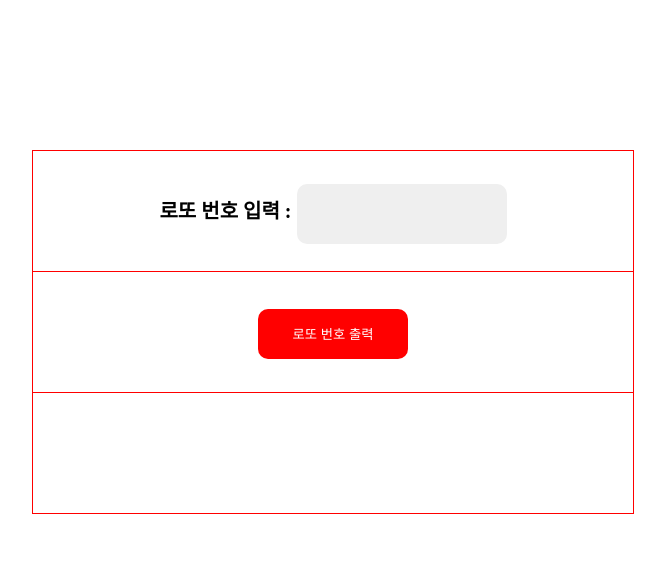
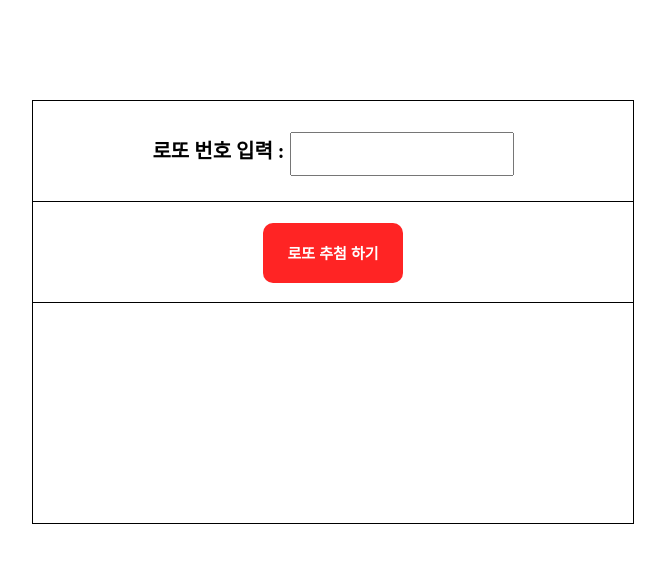
Before and after one commit to Korigin99/DW_501vOrigin, a PHP site: the page made by html/AM_class/homework/0916_game/로또.html in a window 1280 px wide. Shown: the top 563 px of the page, without its empty margins (307-972 px from the left). Run offline with PHP 8.4, Linux system fonts and the light colour scheme.

Commit message:
로또 수정

```diff
--- a/html/AM_class/homework/0916_game/로또.css
+++ b/html/AM_class/homework/0916_game/로또.css
@@ -1,62 +1,77 @@
+/* 로또2.css */
+
 body{
     margin: 0;
     padding: 0;
     box-sizing: border-box;
+    font-size: 20px;
+    font-weight: 700;
 }
 
 #mask{
     width: 600px;
     height: auto;
-    border: 1px solid #FF0000;
-    margin: 150px auto;
+    margin: 100px auto;
+    display: flex;
+    flex-direction: column;
+    border: 1px solid black;
+}
+
+#user_ipt{
+    width: 590px;
+    height: 90px;
+    padding: 5px;
+    text-align: center;
+    line-height: 90px;
+}
+
+#u_input{
+    width: 200px;
+    height: 20px;
+    line-height: 30px;
+    padding: 10px;
+}
+
+#bt_box{
+    width: 590px;
+    height: 90px;
+    line-height: 90px;
+    padding: 5px;
+    text-align: center;
+    border-top: 1px solid black;
+    border-bottom: 1px solid black;
+}
+
+#start_bt{
+    width: 140px;
+    height: 60px;
+    border-radius: 10px;
+    border: none;
+    background: #FF2424;
+    color: white;
+    cursor: pointer;
+    font-size: 15px;
+    font-weight: 800;
+}
+
+#start_bt:active{
+    border: 1px solid #FF2424;
+    background: white;
+    color: #FF2424;
+}
+
+#result_display{
+    width: 590px;
+    height: 210px;
+    padding: 5px;
     display: flex;
     flex-direction: column;
 }
 
-#user_num, #lotto_num{
-    width: 590px;
-    height: 110px;
-    line-height: 110px;
-    padding: 5px;
-    border-bottom: 1px solid #FF0000;
-    text-align: center;
-    font-size: 20px;
-    font-weight: 700;
-}
-
-input{
-    border: none;
-    width: 200px;
-    height: 50px;
-    line-height: 50px;
-    padding: 5px;
-    background: #efefef;
-    border-radius: 10px;
-}
-
-#result{
-    width: 590px;
-    height: 110px;
+.r_dp{
+    width: 580px;
+    height: 60px;
+    line-height: 60px;
     padding: 5px;
     text-align: center;
-    font-size: 20px;
-    font-weight: 700;
-    color: black;
 }
-
-button{
-    width: 150px;
-    height: 50px;
-    line-height: 50px;
-    background: #FF0000;
-    color: white;
-    border: none;
-    border-radius: 10px;
-    cursor: pointer;
-}
-
-button:active{
-    background: white;
-    color: #FF0000;
-    border: 1px solid #FF0000;
-}
--- a/html/AM_class/homework/0916_game/로또.html
+++ b/html/AM_class/homework/0916_game/로또.html
@@ -1,162 +1,123 @@
 <!DOCTYPE html>
-<html lang="en">
-
+<html lang="ko">
 <head>
     <meta charset="UTF-8">
     <meta http-equiv="X-UA-Compatible" content="IE=edge">
     <meta name="viewport" content="width=device-width, initial-scale=1.0">
-    <title>로또</title>
+    <title>로또2</title>
     <link rel="stylesheet" href="로또.css">
 </head>
-
 <body>
     <div id="mask">
-        <div id="user_num">
-            로또 번호 입력 : <input type="text" id="input_num">
+        <div id="user_ipt">
+            로또 번호 입력 : <input type="text" id="u_input">
         </div>
-        <div id="lotto_num">
-            <button onclick="raf_start()">로또 번호 출력</button>
+        <div id="bt_box">
+            <button id="start_bt" onclick="raffle()">로또 추첨 하기</button>
         </div>
-        <div id="result"></div>
+        <div id="result_display">
+            <div id="ranking_dp" class="r_dp"></div>
+            <div id="lotto_dp" class="r_dp"></div>
+            <div id="user_dp" class="r_dp"></div>
         </div>
-    <!--
-        3. 로또
-    여섯개의 숫자를입력( 1~45 중복입력안됨)
-    로또 당첨번호는  랜덤함수로 여섯개 숫자를구하기
-    내가 입력한 숫자와 당첨번호와 비교하여
-    낙첨, 5등, 4등, 3등, 1등  여부 출력 하기
-     -->
+    </div>
 </body>
 <script>
-    function raf_start() {
-        var l_num = [];
-        var r_out = document.getElementById("result");
-        var ip = document.getElementById("input_num");
-        var u_num = ip.value;
-        u_num = u_num.split(" ");
-        var temp = 0;
-        var r_num = '';
-        var u_num2 = '';
-        var result;
-        var count = 0;
+    function raffle(){
+        // 출력
+        var r_out = document.getElementById("ranking_dp");
+        var l_out = document.getElementById("lotto_dp");
+        var u_out = document.getElementById("user_dp");
 
-        if (u_num.length != 6) {
+        // 유저 로또 번호 받아오기 와서 중복, 자리, 범위 검사
+        var user_input = document.getElementById("u_input");
+        var user_input_num = user_input.value;
+        user_input_num = user_input_num.split(" ");
+        var user_num =[]
+        for(var i=0; i<user_input_num.length;i++){
+            user_num[i] = user_input_num[i];
+        }
+        // 입력한 숫자 개수 검사
+        if(user_num.length!=6){
             alert("로또 번호가 6개인지 확인 해주세요.");
-            ip.focus();
-            return flase;
+            user_input.focus();
+            return false;
         }
-        for (var i = 0; i < u_num.length; i++) {
-            if (u_num[i] < 1 || u_num[i] > 45) {
+        // 범위 검사
+        for (var i = 0; i < user_num.length; i++) {
+            if (user_num[i] < 1 || user_num[i] > 45) {
                 alert("입력하신 번호가 범위 내인지 확인 하세요");
-                ip.focus();
+                user_input.focus();
                 return false;
             }
         }
-        // 로또 추첨 시작
-        for (var i = 0; i < u_num.length; i++) {
-            if (u_num.length == 6) {
-                //입력 값 중복 확인
-                for (var i = 0; i < u_num.length; i++) {
-                    for (var j = 0; j < u_num.length - 1; j++) {
-                        if (i != j) {
-                            if (u_num[i] == u_num[j]) {
-                                alert("로또 번호가 중복 입력 됐습니다.");
-                                ip.focus();
-                                return flase;
+        // 중복 입력 검사
+        for(var i=0; i<user_num.length; i++){
+            for(var j=0; j<user_num.length; j++){
+                if(i!=j){
+                    if(user_num[i] == user_num[j]){
+                        alert("숫자를 중복 입력 했습니다. 다시 확인 하세요.");
+                        user_input.focus();
+                        return false;
                     }
                 }
             }
         }
-                i = 0
-                // 로또 번호 6개 추출
-                while (i < 6) {
-                    var n = Math.floor(Math.random() * 45) + 1;
-                    if (!sameNum(n)) {
-                        l_num.push(n);
-                        i++;
+
+        // 오름차순 정렬
+        user_num.sort((a, b) => a - b);
+        // 확인
+        console.log(user_num);
+
+        // 로또 번호 배열 생성 후 랜덤 값 삽입 및 중복 제거
+        var lotto_num = [];
+        while(lotto_num.length<6){
+            var n = parseInt(Math.random()*45)+1;
+            if(lotto_num.indexOf(n)<0){
+                lotto_num.push(n);
             }
         }
+        // 로또 번호 오름차순 정렬
+        lotto_num.sort((a, b) => a - b);
+        // 로또 번호 사이 쉼표 넣기
+        // var lotto_n = "";
+        // for(var i=0; i<lotto_num.lengt;i++){
+        //     if(i<5){
+        //         lotto_n = lotto_num[i]+ ", ";
+        //     }
+        // }
+        // 확인
+        console.log(lotto_num);
 
-                /* 테스트 */
-            /*  l_num[0] = 1;
-                l_num[1] = 45;
-                l_num[2] = 2;
-                l_num[3] = 23;
-                l_num[4] = 13;
-                l_num[5] = 44;  */
+        // 당첨된 번호를 색 변경
 
-                // 오름차순으로 로또 결과 번호 정렬
-                for (var i = 0; i < l_num.length; i++) {
-                    for (var j = 0; j < l_num.length - 1; j++) {
-                        if (l_num[j] > l_num[j + 1]) {
-                            temp = l_num[j];
-                            l_num[j] = l_num[j + 1];
-                            l_num[j + 1] = temp;
+        //당첨 비교
+        var count = 0;
+        for(var i=0; i<6; i++){
+            for(var j=0; j<6; j++){
+                if(user_num[i]==lotto_num[j]){
+                    count++;
+                    // user_num[i].fillStyle = "red";
                 }
             }
         }
 
-                temp = 0;
-                // 입력한 로또 번호 오름차순
-                for (var i = 0; i < u_num.length; i++) {
-                    for (var j = 0; j < u_num.length - 1; j++) {
-                        if (u_num[j] > u_num[j + 1]) {
-                            temp = u_num[j];
-                            u_num[j] = u_num[j + 1];
-                            u_num[j + 1] = temp;
+        // 당첨 확인 및 결과 출력
+        var res = "";
+        if(count == 6){
+            res = "축하합니다. 1등입니다. "+count+"개 일치";
+        }else if(count==5){
+            res = "축하합니다. 3등입니다. "+count+"개 일치";
+        }else if(count ==4){
+            res = "축하합니다. 4등입니다. "+count+"개 일치";
+        }else if(count ==3){
+            res = "축하합니다. 5등입니다. "+count+"개 일치";
+        }else{
+            res = "낙첨입니다. "+count+"개 일치";
         }
+        r_out.innerHTML = "추첨 결과 : "+res;
+        l_out.innerHTML = "당첨번호 : "+lotto_num;
+        u_out.innerHTML = "입력 번호 : "+user_num;
     }
-                }
-                // 추첨 결과 비교하기
-                for (var i = 0; i < 6; i++) {
-                    for (var j = 0; j < 6; j++) {
-                        if (u_num[i] == l_num[j]) {
-                            count++;
-                        }
-                    }
-                }
-                // 로또 번호 사이에 쉼표 넣어주기
-                for (var i = 0; i < l_num.length; i++) {
-                    r_num += l_num[i];
-                    if (i < 5) {
-                        r_num += ", "
-                    }
-                }
-                for (var i = 0; i < u_num.length; i++) {
-                    u_num2 += u_num[i];
-                    if (i < 5) {
-                        u_num2 += ", "
-                    }
-                }
-                // 당첨 카운팅
-                if (count > 5) {
-                    result = "축하합니다. 1등입니다." + count + "개 맞춤";
-                } else if (count == 5) {
-                    result = "축하합니다. 3등입니다." + count + "개 맞춤";
-                } else if (count == 4) {
-                    result = "축하합니다. 4등입니다." + count + "개 맞춤";
-                } else if (count == 3) {
-                    result = "축하합니다. 5등입니다." + count + "개 맞춤";
-                } else if (count < 3) {
-                    result = "낙첨입니다." + count + "개 맞춤";
-                } else {
-                    result = "하나도 못 맞췄습니다. 낙첨입니다.";
-                }
-
-                r_out.innerHTML = "추첨 결과 : " + r_num + "<br>" + "입력 번호 : " + u_num2 + "<br> 당첨 결과 : " + result;
-            }
-        }
-
-        // 중복 제거 함수
-        function sameNum(n) {
-            for (var i = 0; i < l_num.length; i++) {
-                if (n === l_num[i]) {
-                    return true;
-                }
-            } return false;
-        } return l_num;
-    }
-
 </script>
-
 </html>
```
Lines whose indentation alone changed are shown as unchanged.
